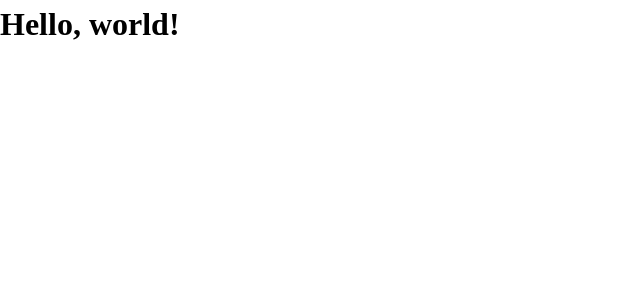
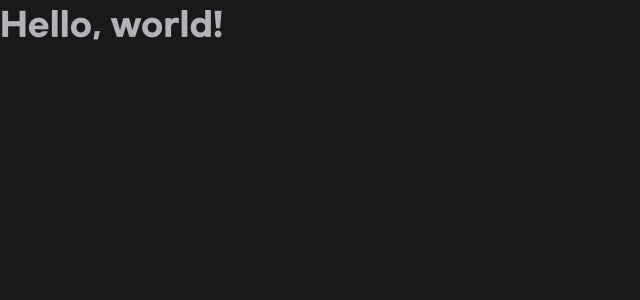
Before and after one commit to ENvironmentSet/portfolio, a React (Vite) app: page / in a window 1280 px wide. Shown: the top 300 px of the page, without its empty margins (0-640 px from the left). Built offline with nearby package versions, Linux system fonts and the light colour scheme.

Commit message:
Add background/foreground color setting

```diff
--- /dev/null
+++ b/src/colors.ts
@@ -0,0 +1,7 @@
+export const enum Color {
+  background = '#19191B',
+  foreground = '#B3B2B6',
+  primaryText = '#E6E6EA',
+  secondaryText = '#595B62',
+  highlight = '#ED5C07'
+}
--- a/src/main.tsx
+++ b/src/main.tsx
@@ -2,11 +2,24 @@ import { StrictMode } from 'react'
 import { createRoot } from 'react-dom/client'
 import App from './App.tsx'
 
+import { Global, css } from '@emotion/react'
+
 import './reset.css'
 import './font.css'
+import { Color } from './colors.ts';
 
 createRoot(document.getElementById('root')!).render(
   <StrictMode>
+    <Global
+      styles={css`
+        body {
+          font-family: GmarketSans;
+
+          color: ${Color.foreground};
+          background-color: ${Color.background};
+        }
+      `}
+    />
     <App />
   </StrictMode>,
 )
```
